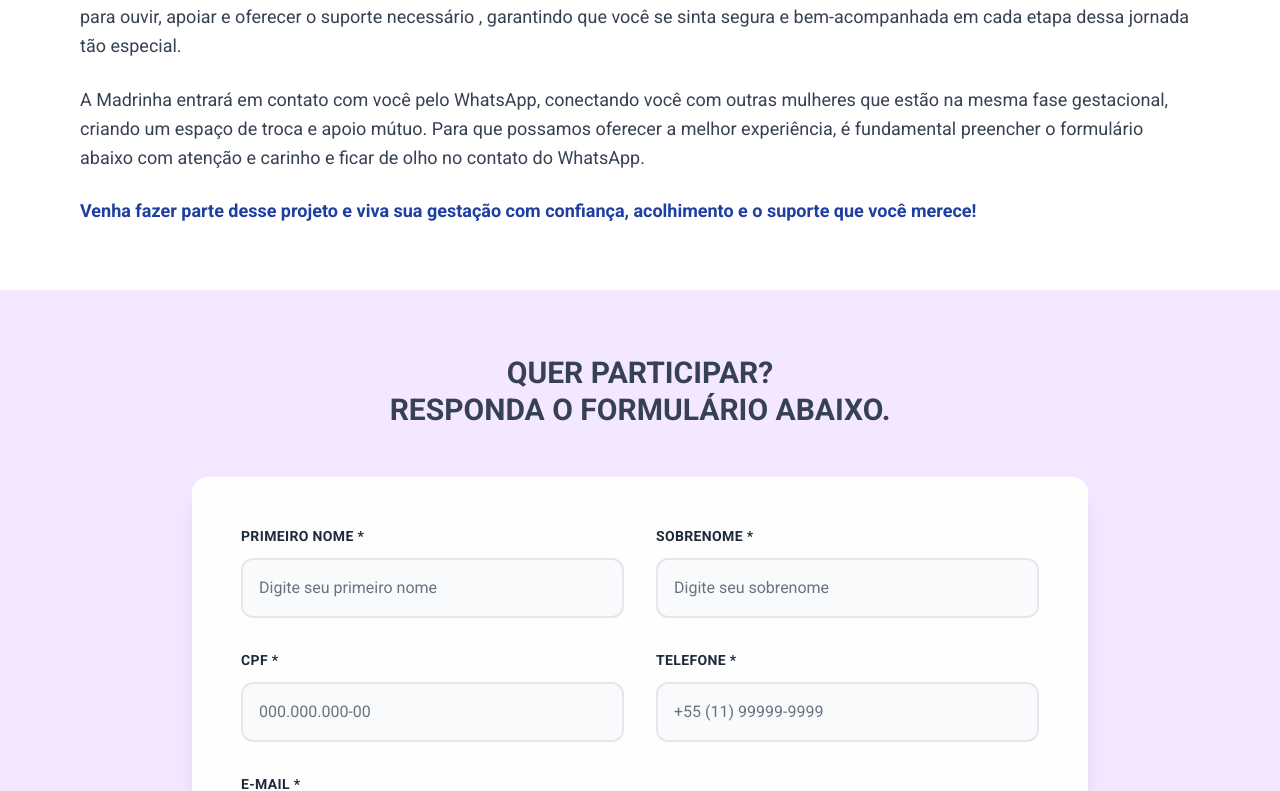
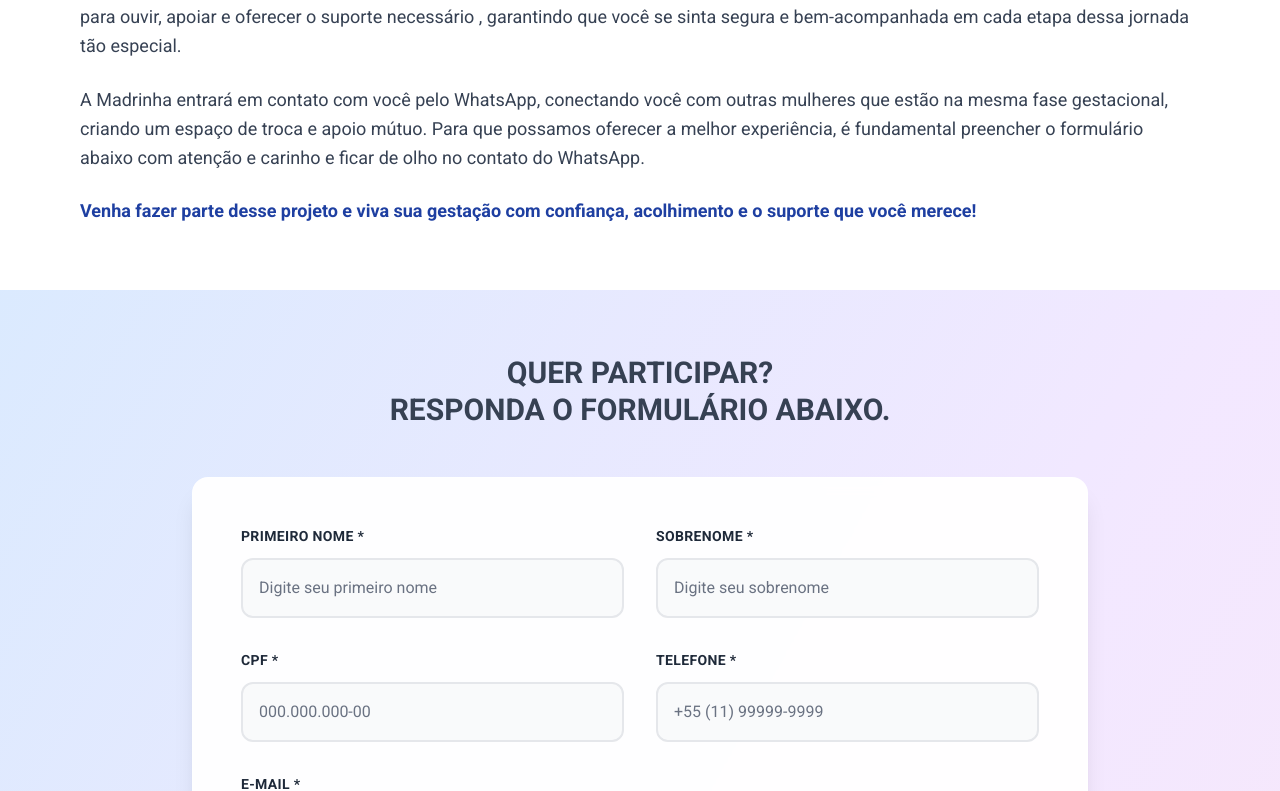
Before and after one commit to Kayke-Fujinaka/grupo-santa-joana, a Next.js app: page / in a window 1280 px wide. Shown: the part 1504-2295 px from the top of the page. Built offline with nearby package versions, Linux system fonts and the light colour scheme.

Commit message:
style: update background gradient of Forms component

```diff
--- a/src/components/Forms.tsx
+++ b/src/components/Forms.tsx
@@ -235,7 +235,7 @@ const Forms = () => {
   };
 
   return (
-    <section className="relative py-16 px-4 overflow-hidden bg-purple-100">
+    <section className="relative py-16 px-4 overflow-hidden bg-gradient-to-br from-blue-100 via-purple-100 to-pink-100">
       <div className="relative z-10 max-w-4xl mx-auto">
         <div className="text-center mb-12">
           <h2 className="text-3xl leading-tight font-bold text-gray-700 mb-4">
```
